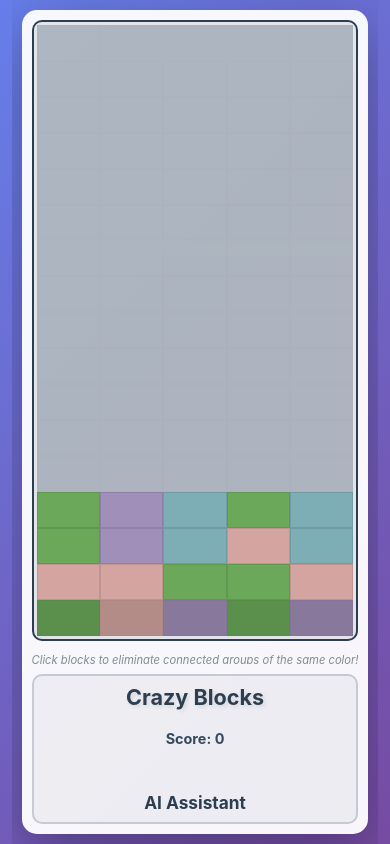
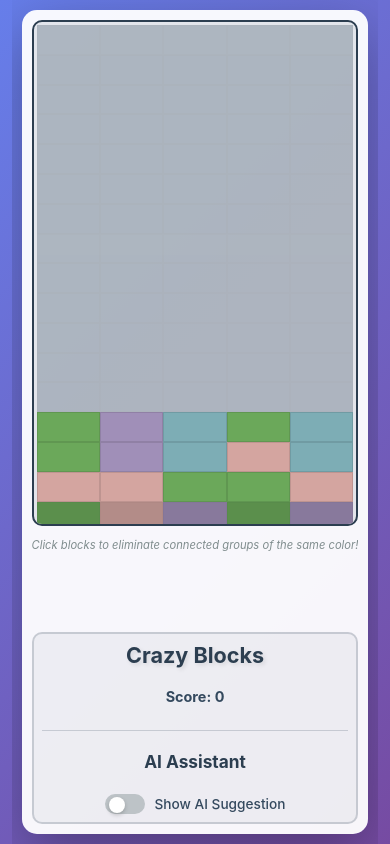
Before and after one commit to CRRogo/crazyblocks-ai, a React (Vite) app: page / in a window 390 px wide. Built offline with nearby package versions, Linux system fonts and the light colour scheme.

Commit message:
scroll fix

```diff
--- a/src/components/Game.css
+++ b/src/components/Game.css
@@ -373,12 +373,21 @@
 
 /* Responsive design */
 @media (max-width: 900px) {
+  .game-container {
+    overflow-y: auto;
+    overflow-x: hidden;
+    height: auto;
+    min-height: 100vh;
+    max-height: none;
+  }
+
   .game-content {
     flex-direction: column;
+    min-height: 0;
   }
 
   .game-board-section {
-    flex: 1 1 auto;
+    flex: 0 1 auto;
     min-height: 0;
     width: 100%;
   }
@@ -387,39 +396,48 @@
     max-width: 100%;
     width: 100%;
     flex-shrink: 0;
-    max-height: 200px;
-    overflow-y: auto;
+    max-height: none;
+    height: auto;
+    overflow-y: visible;
   }
 
   .grid-container {
-    flex: 1;
+    flex: 0 1 auto;
     min-height: 300px;
+    max-height: 70vh;
   }
 }
 
 @media (max-width: 600px) {
   .game-container {
     padding: 10px;
-    height: 100vh;
-    max-height: 100vh;
+    height: auto;
+    min-height: 100vh;
+    max-height: none;
+    overflow-y: auto;
+    overflow-x: hidden;
   }
 
   .game-content {
     gap: 10px;
+    flex-direction: column;
+    min-height: 0;
   }
 
   .game-board-section {
-    flex: 1 1 0;
+    flex: 0 1 auto;
     min-height: 0;
+    width: 100%;
   }
 
   .grid-container {
     padding: 3px;
     min-height: 250px;
-    flex: 1 1 0;
+    flex: 0 1 auto;
     display: flex;
     align-items: center;
     justify-content: center;
+    max-height: 60vh;
   }
 
   .grid {
@@ -428,7 +446,7 @@
     width: 100%;
     max-width: 100%;
     height: auto;
-    max-height: 100%;
+    max-height: 60vh;
   }
 
   /* Ensure grid fits on mobile screens */
@@ -441,8 +459,11 @@
   .control-panel {
     padding: 8px;
     min-width: auto;
-    max-height: 150px;
+    max-height: none;
+    height: auto;
     font-size: 0.9em;
+    flex-shrink: 0;
+    overflow-y: visible;
   }
 
   .control-panel h1 {
```
Also changed, not shown: crazyblocks-strategies.json.
